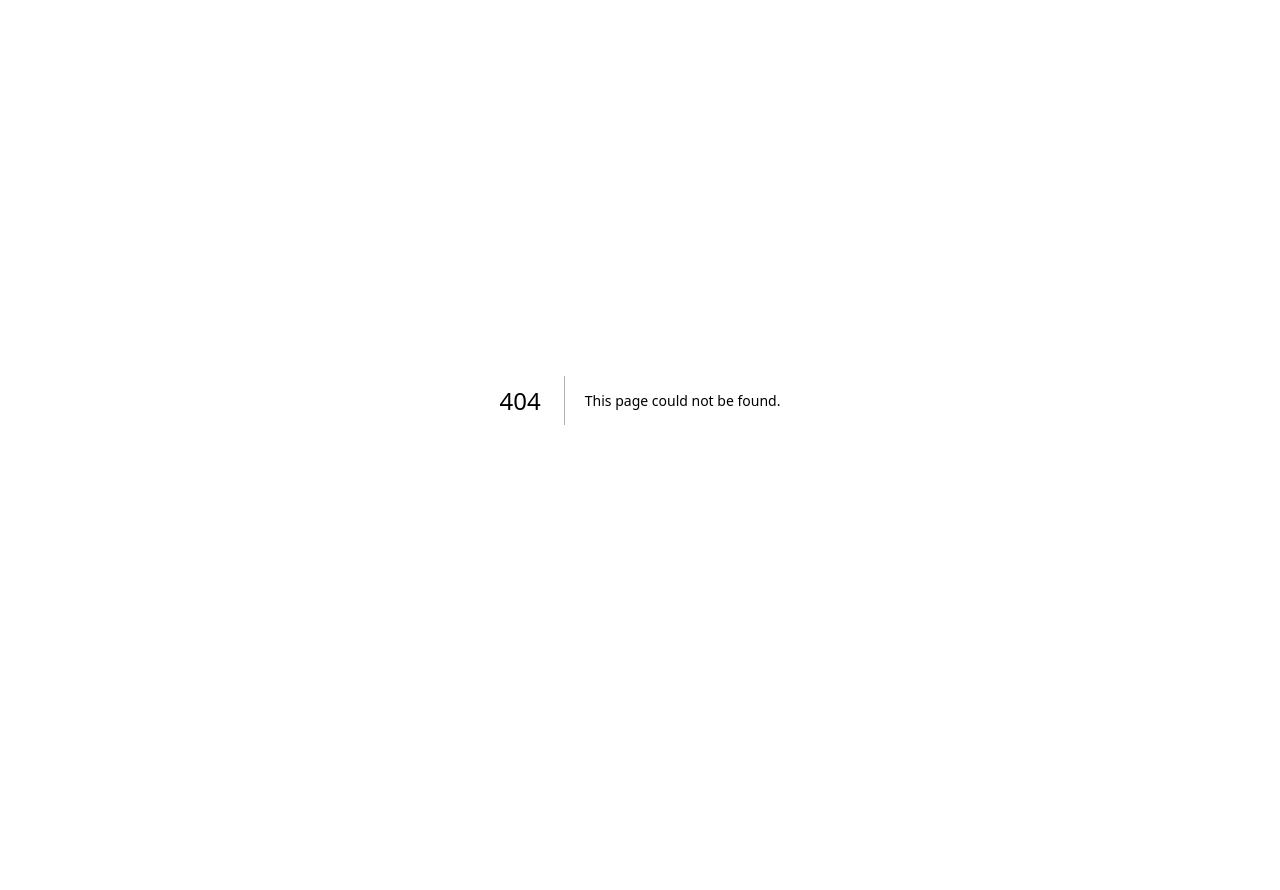
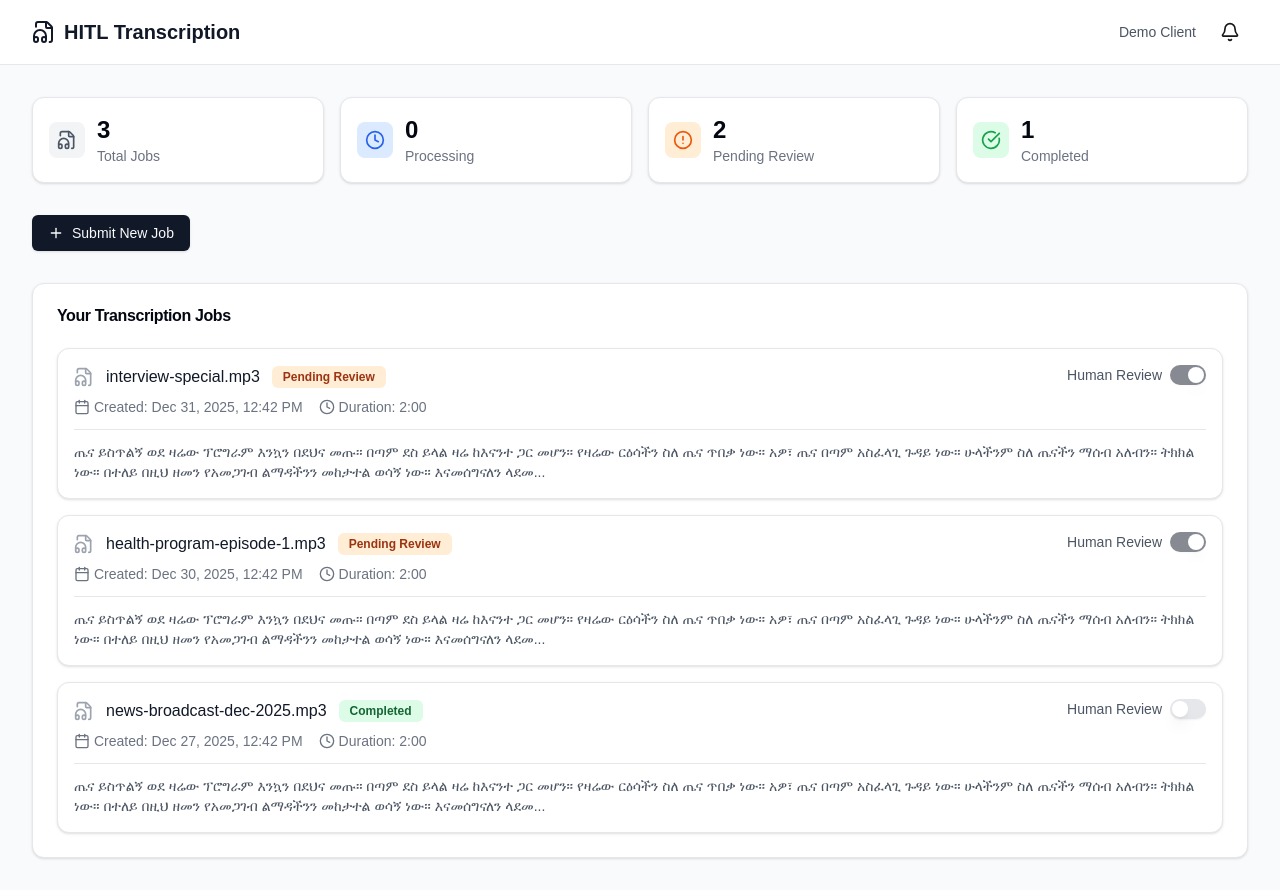
Before and after one commit to eyobai/hitl-editor, a Next.js app: page /client in a window 1280 px wide. Before the commit this address had no page. Before the commit the page ends 800 px from the top, so only its background shows below. Built offline with nearby package versions, Linux system fonts and the light colour scheme.

Commit message:
feat(pages): add Client Dashboard page with job management

```diff
--- /dev/null
+++ b/src/app/client/page.tsx
@@ -0,0 +1,244 @@
+'use client';
+
+import { useState, useEffect, useCallback } from 'react';
+import { Job, Notification } from '@/lib/types';
+import { JobList } from '@/components/job-list';
+import { SubmitJobForm } from '@/components/submit-job-form';
+import { NotificationsDropdown } from '@/components/notifications-dropdown';
+import { Card, CardContent, CardHeader, CardTitle } from '@/components/ui/card';
+import { FileAudio, Clock, CheckCircle, AlertCircle } from 'lucide-react';
+
+const DEMO_USER_ID = 'user-client-1';
+
+export default function ClientDashboard() {
+  const [jobs, setJobs] = useState<Job[]>([]);
+  const [notifications, setNotifications] = useState<Notification[]>([]);
+  const [isLoading, setIsLoading] = useState(true);
+  const [isSubmitting, setIsSubmitting] = useState(false);
+  const [updatingJobId, setUpdatingJobId] = useState<string | undefined>();
+
+  const fetchJobs = useCallback(async () => {
+    try {
+      const response = await fetch(`/api/jobs?userId=${DEMO_USER_ID}`);
+      const result = await response.json();
+      if (result.success) {
+        setJobs(result.data);
+      }
+    } catch (error) {
+      console.error('Failed to fetch jobs:', error);
+    }
+  }, []);
+
+  const fetchNotifications = useCallback(async () => {
+    try {
+      const response = await fetch(`/api/notifications?userId=${DEMO_USER_ID}`);
+      const result = await response.json();
+      if (result.success) {
+        setNotifications(result.data);
+      }
+    } catch (error) {
+      console.error('Failed to fetch notifications:', error);
+    }
+  }, []);
+
+  useEffect(() => {
+    const loadData = async () => {
+      setIsLoading(true);
+      await Promise.all([fetchJobs(), fetchNotifications()]);
+      setIsLoading(false);
+    };
+    loadData();
+
+    // Poll for updates every 10 seconds
+    const interval = setInterval(() => {
+      fetchJobs();
+      fetchNotifications();
+    }, 10000);
+
+    return () => clearInterval(interval);
+  }, [fetchJobs, fetchNotifications]);
+
+  const handleSubmitJob = async (
+    audioUrl: string,
+    audioFileName: string,
+    requestHumanReview: boolean
+  ) => {
+    setIsSubmitting(true);
+    try {
+      const response = await fetch('/api/jobs', {
+        method: 'POST',
+        headers: { 'Content-Type': 'application/json' },
+        body: JSON.stringify({
+          userId: DEMO_USER_ID,
+          audioUrl,
+          audioFileName,
+          requestHumanReview,
+        }),
+      });
+      const result = await response.json();
+      if (result.success) {
+        await fetchJobs();
+      }
+    } catch (error) {
+      console.error('Failed to submit job:', error);
+    } finally {
+      setIsSubmitting(false);
+    }
+  };
+
+  const handleRequestReviewToggle = async (jobId: string, requestReview: boolean) => {
+    setUpdatingJobId(jobId);
+    try {
+      const response = await fetch(`/api/jobs/${jobId}`, {
+        method: 'PATCH',
+        headers: { 'Content-Type': 'application/json' },
+        body: JSON.stringify({
+          requestHumanReview: requestReview,
+          status: requestReview ? 'pending_review' : 'completed',
+        }),
+      });
+      const result = await response.json();
+      if (result.success) {
+        await fetchJobs();
+      }
+    } catch (error) {
+      console.error('Failed to update job:', error);
+    } finally {
+      setUpdatingJobId(undefined);
+    }
+  };
+
+  const handleMarkNotificationAsRead = async (notificationId: string) => {
+    try {
+      await fetch('/api/notifications', {
+        method: 'PATCH',
+        headers: { 'Content-Type': 'application/json' },
+        body: JSON.stringify({ notificationId }),
+      });
+      await fetchNotifications();
+    } catch (error) {
+      console.error('Failed to mark notification as read:', error);
+    }
+  };
+
+  // Calculate stats
+  const stats = {
+    total: jobs.length,
+    processing: jobs.filter((j) => j.status === 'pending' || j.status === 'processing').length,
+    completed: jobs.filter((j) => j.status === 'completed' || j.status === 'verified').length,
+    pendingReview: jobs.filter((j) => j.status === 'pending_review' || j.status === 'in_review').length,
+  };
+
+  if (isLoading) {
+    return (
+      <div className="min-h-screen flex items-center justify-center">
+        <div className="animate-spin rounded-full h-8 w-8 border-b-2 border-gray-900" />
+      </div>
+    );
+  }
+
+  return (
+    <div className="min-h-screen bg-gray-50">
+      {/* Header */}
+      <header className="bg-white border-b">
+        <div className="max-w-7xl mx-auto px-4 sm:px-6 lg:px-8">
+          <div className="flex items-center justify-between h-16">
+            <div className="flex items-center gap-2">
+              <FileAudio className="h-6 w-6 text-gray-900" />
+              <h1 className="text-xl font-semibold text-gray-900">
+                HITL Transcription
+              </h1>
+            </div>
+            <div className="flex items-center gap-4">
+              <span className="text-sm text-gray-600">Demo Client</span>
+              <NotificationsDropdown
+                notifications={notifications}
+                onMarkAsRead={handleMarkNotificationAsRead}
+              />
+            </div>
+          </div>
+        </div>
+      </header>
+
+      <main className="max-w-7xl mx-auto px-4 sm:px-6 lg:px-8 py-8">
+        {/* Stats Cards */}
+        <div className="grid grid-cols-1 sm:grid-cols-2 lg:grid-cols-4 gap-4 mb-8">
+          <Card>
+            <CardContent className="p-4">
+              <div className="flex items-center gap-3">
+                <div className="p-2 bg-gray-100 rounded-lg">
+                  <FileAudio className="h-5 w-5 text-gray-600" />
+                </div>
+                <div>
+                  <p className="text-2xl font-semibold">{stats.total}</p>
+                  <p className="text-sm text-gray-500">Total Jobs</p>
+                </div>
+              </div>
+            </CardContent>
+          </Card>
+
+          <Card>
+            <CardContent className="p-4">
+              <div className="flex items-center gap-3">
+                <div className="p-2 bg-blue-100 rounded-lg">
+                  <Clock className="h-5 w-5 text-blue-600" />
+                </div>
+                <div>
+                  <p className="text-2xl font-semibold">{stats.processing}</p>
+                  <p className="text-sm text-gray-500">Processing</p>
+                </div>
+              </div>
+            </CardContent>
+          </Card>
+
+          <Card>
+            <CardContent className="p-4">
+              <div className="flex items-center gap-3">
+                <div className="p-2 bg-orange-100 rounded-lg">
+                  <AlertCircle className="h-5 w-5 text-orange-600" />
+                </div>
+                <div>
+                  <p className="text-2xl font-semibold">{stats.pendingReview}</p>
+                  <p className="text-sm text-gray-500">Pending Review</p>
+                </div>
+              </div>
+            </CardContent>
+          </Card>
+
+          <Card>
+            <CardContent className="p-4">
+              <div className="flex items-center gap-3">
+                <div className="p-2 bg-green-100 rounded-lg">
+                  <CheckCircle className="h-5 w-5 text-green-600" />
+                </div>
+                <div>
+                  <p className="text-2xl font-semibold">{stats.completed}</p>
+                  <p className="text-sm text-gray-500">Completed</p>
+                </div>
+              </div>
+            </CardContent>
+          </Card>
+        </div>
+
+        {/* Submit New Job */}
+        <div className="mb-8">
+          <SubmitJobForm onSubmit={handleSubmitJob} isSubmitting={isSubmitting} />
+        </div>
+
+        {/* Jobs List */}
+        <Card>
+          <CardHeader>
+            <CardTitle>Your Transcription Jobs</CardTitle>
+          </CardHeader>
+          <CardContent>
+            <JobList
+              jobs={jobs}
+              onRequestReviewToggle={handleRequestReviewToggle}
+              isUpdating={updatingJobId}
+            />
+          </CardContent>
+        </Card>
+      </main>
+    </div>
+  );
+}
```
